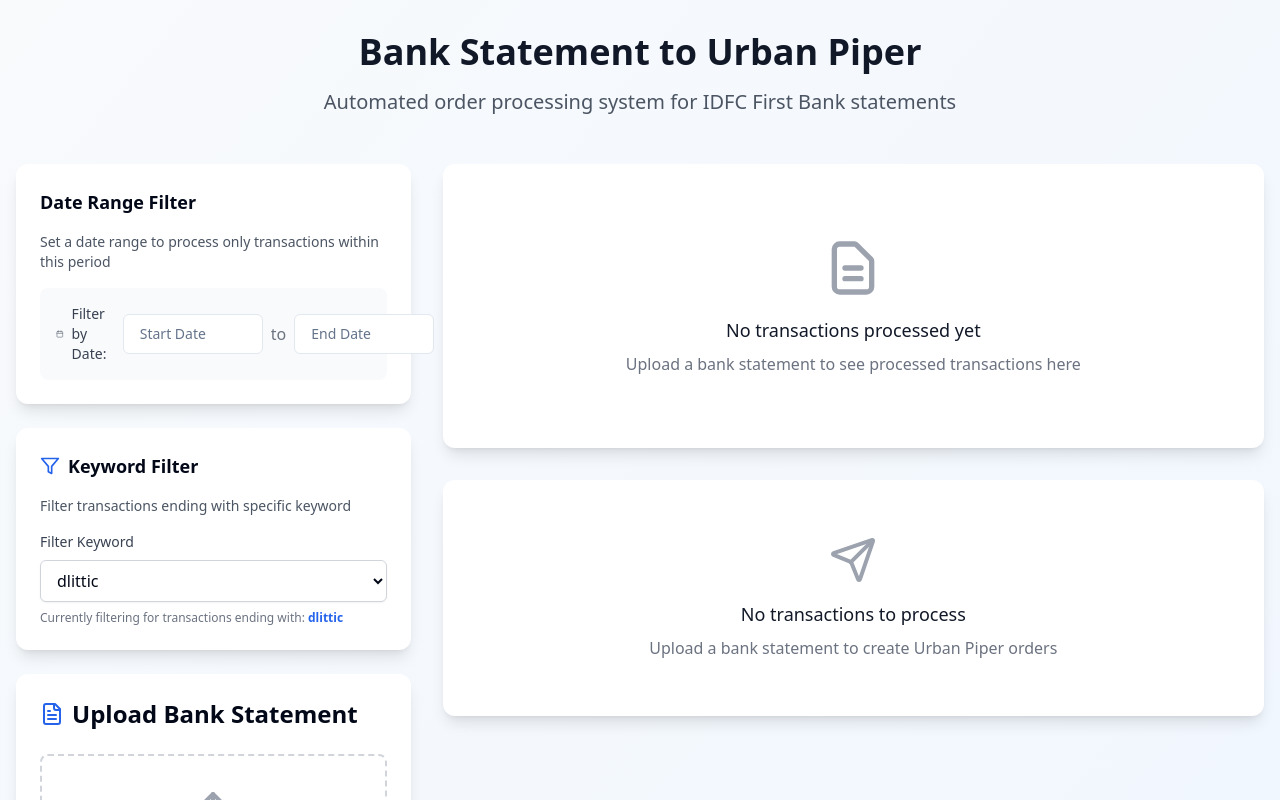
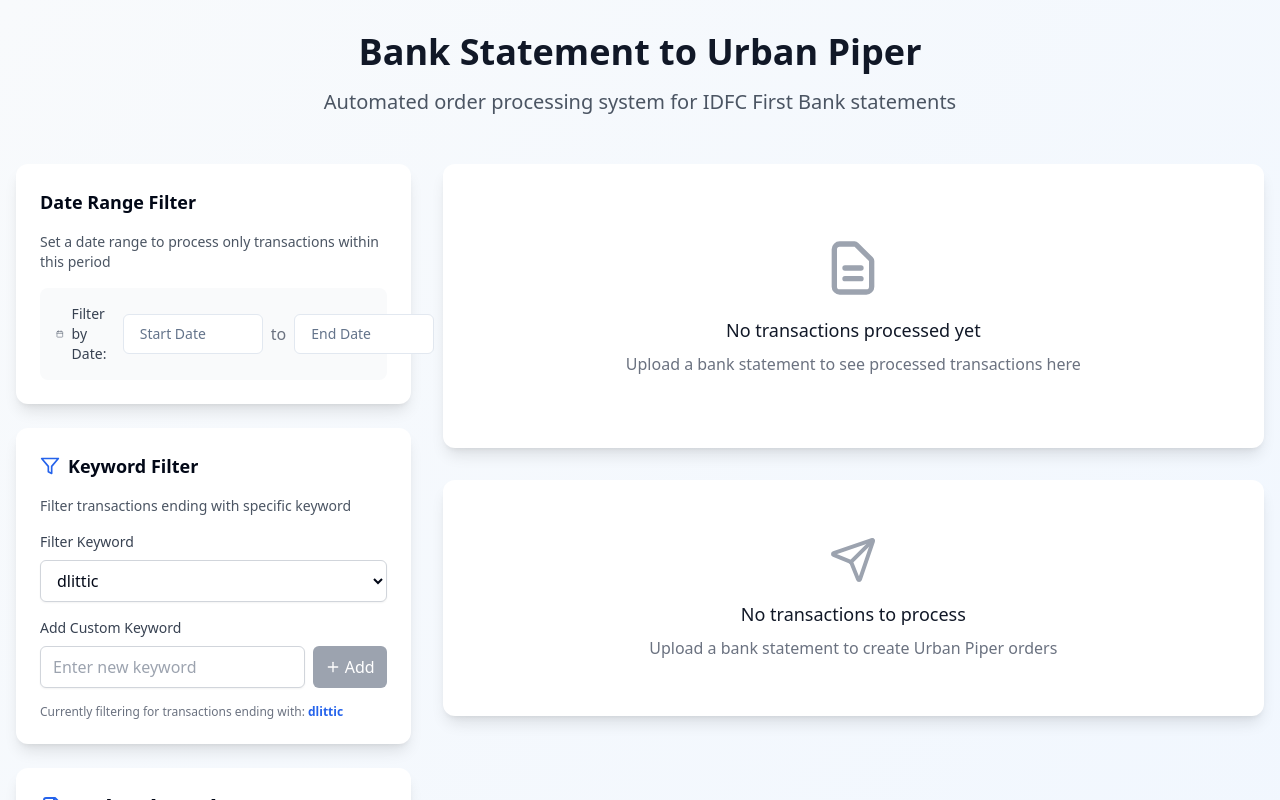
Before and after one commit to hmmonotone/litti-piper-link, a React (Vite) app: page / in a window 1280 px wide. Shown: the top 800 px of the page. Built offline with nearby package versions, Linux system fonts and the light colour scheme.

Commit message:
Add functionality to add new keywords

```diff
--- a/src/components/FileUploadSection.tsx
+++ b/src/components/FileUploadSection.tsx
@@ -1,6 +1,6 @@
 
 import React, { useCallback, useState } from 'react';
-import { Upload, FileText, Loader2, Filter } from 'lucide-react';
+import { Upload, FileText, Loader2, Filter, Plus, X } from 'lucide-react';
 import { Transaction } from '../types/transaction';
 import { processExcelFile } from '../utils/excelProcessor';
 import DateRangeFilter from './DateRangeFilter';
@@ -19,6 +19,8 @@ const FileUploadSection: React.FC<FileUploadSectionProps> = ({
   const [startDate, setStartDate] = useState<Date | null>(null);
   const [endDate, setEndDate] = useState<Date | null>(null);
   const [keyword, setKeyword] = useState<string>('dlittic');
+  const [customKeywords, setCustomKeywords] = useState<string[]>([]);
+  const [newKeyword, setNewKeyword] = useState<string>('');
 
   const handleFileUpload = useCallback(async (event: React.ChangeEvent<HTMLInputElement>) => {
     const file = event.target.files?.[0];
@@ -42,6 +44,20 @@ const FileUploadSection: React.FC<FileUploadSectionProps> = ({
   const handleClearFilter = () => {
     setStartDate(null);
     setEndDate(null);
+  };
+
+  const handleAddKeyword = () => {
+    if (newKeyword.trim() && !customKeywords.includes(newKeyword.trim()) && !['dlittic', 'swiggy', 'zomato', 'uber'].includes(newKeyword.trim())) {
+      setCustomKeywords([...customKeywords, newKeyword.trim()]);
+      setNewKeyword('');
+    }
+  };
+
+  const handleRemoveKeyword = (keywordToRemove: string) => {
+    setCustomKeywords(customKeywords.filter(k => k !== keywordToRemove));
+    if (keyword === keywordToRemove) {
+      setKeyword('dlittic');
+    }
   };
 
   return (
@@ -68,8 +84,9 @@ const FileUploadSection: React.FC<FileUploadSectionProps> = ({
         <p className="text-sm text-gray-600 mb-4">
           Filter transactions ending with specific keyword
         </p>
-        <div className="space-y-2">
-          <label className="block text-sm font-medium text-gray-700">
+        <div className="space-y-4">
+          <div>
+            <label className="block text-sm font-medium text-gray-700 mb-2">
               Filter Keyword
             </label>
             <select
@@ -81,7 +98,62 @@ const FileUploadSection: React.FC<FileUploadSectionProps> = ({
               <option value="swiggy">swiggy</option>
               <option value="zomato">zomato</option>
               <option value="uber">uber</option>
+              {customKeywords.map((customKeyword) => (
+                <option key={customKeyword} value={customKeyword}>
+                  {customKeyword}
+                </option>
+              ))}
             </select>
+          </div>
+
+          <div>
+            <label className="block text-sm font-medium text-gray-700 mb-2">
+              Add Custom Keyword
+            </label>
+            <div className="flex gap-2">
+              <input
+                type="text"
+                value={newKeyword}
+                onChange={(e) => setNewKeyword(e.target.value)}
+                placeholder="Enter new keyword"
+                className="flex-1 px-3 py-2 border border-gray-300 rounded-md shadow-sm focus:outline-none focus:ring-2 focus:ring-blue-500 focus:border-blue-500"
+                onKeyPress={(e) => e.key === 'Enter' && handleAddKeyword()}
+              />
+              <button
+                onClick={handleAddKeyword}
+                disabled={!newKeyword.trim()}
+                className="px-3 py-2 bg-blue-600 text-white rounded-md hover:bg-blue-700 disabled:bg-gray-400 disabled:cursor-not-allowed flex items-center gap-1"
+              >
+                <Plus className="h-4 w-4" />
+                Add
+              </button>
+            </div>
+          </div>
+
+          {customKeywords.length > 0 && (
+            <div>
+              <label className="block text-sm font-medium text-gray-700 mb-2">
+                Custom Keywords
+              </label>
+              <div className="flex flex-wrap gap-2">
+                {customKeywords.map((customKeyword) => (
+                  <div
+                    key={customKeyword}
+                    className="flex items-center gap-1 bg-blue-100 text-blue-800 px-2 py-1 rounded-md text-sm"
+                  >
+                    <span>{customKeyword}</span>
+                    <button
+                      onClick={() => handleRemoveKeyword(customKeyword)}
+                      className="text-blue-600 hover:text-blue-800"
+                    >
+                      <X className="h-3 w-3" />
+                    </button>
+                  </div>
+                ))}
+              </div>
+            </div>
+          )}
+
           <p className="text-xs text-gray-500">
             Currently filtering for transactions ending with: <span className="font-semibold text-blue-600">{keyword}</span>
           </p>
```
Lines whose indentation alone changed are shown as unchanged.
